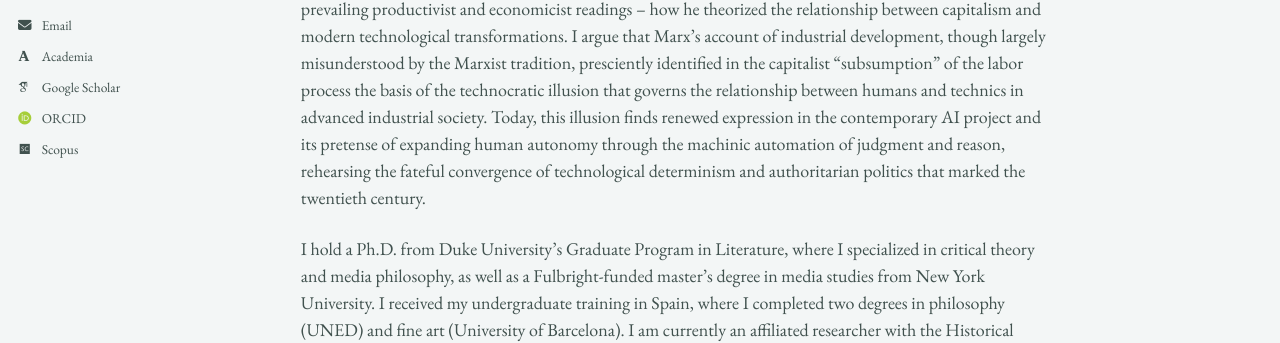
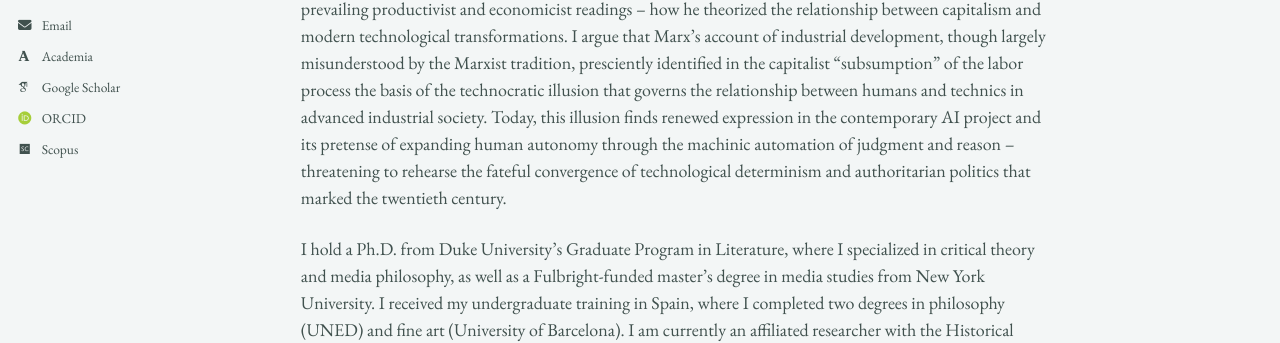
Before and after one commit to epujol90/epujol90.github.io, a Jekyll site: the page built from _pages/about.md, in a window 1280 px wide and 1123 px high. Shown: the part 413-756 px from the top of the window. Built offline with Jekyll 4.4.1, drawn with Linux system fonts in a browser that asks for light colours; some web fonts are replaced; a script bundle is joined from its source files by our own code; library files that are not in the unit come from our copies; some of the changed text lies outside the part shown.

Commit message:
Update about.md

```diff
--- a/_pages/about.md
+++ b/_pages/about.md
@@ -8,6 +8,6 @@ redirect_from:
 ---
 I am a scholar of technology, media, and aesthetics trained in continental philosophy and critical theory in Europe and the United States. My research examines how the material infrastructures of the modern world embody and uphold relations of power and domination, despite professing to liberate humanity from scarcity and toil. In addressing this paradox, I work from the understanding that technical systems are constitutive of -- rather than external to -- human agency, culture, and institutions, and that a social ontology of technology is therefore necessary to make sense of our inherently technical nature and how power operates through it.
 
-In my doctoral research, I focused on the _longue durée_ of industrial modernity and the machine-mediated ordering of life in technologized society, tracing its roots to the nineteenth century. My dissertation, “Karl Marx, Philosopher of Technics: Critique, Alienation, and the Materiality of Social Power,” grounds this historical inquiry in Marx’s engagement with the industrial literature of his time, reconstructing -- against prevailing productivist and economicist readings -- how he theorized the relationship between capitalism and modern technological transformations. I argue that Marx’s account of industrial development, though largely misunderstood by the Marxist tradition, presciently identified in the capitalist "subsumption" of the labor process the basis of the technocratic illusion that governs the relationship between humans and technics in advanced industrial society. Today, this illusion finds renewed expression in the contemporary AI project and its pretense of expanding human autonomy through the machinic automation of judgment and reason, rehearsing the fateful convergence of technological determinism and authoritarian politics that marked the twentieth century.
+In my doctoral research, I focused on the _longue durée_ of industrial modernity and the machine-mediated ordering of life in technologized society, tracing its roots to the nineteenth century. My dissertation, “Karl Marx, Philosopher of Technics: Critique, Alienation, and the Materiality of Social Power,” grounds this historical inquiry in Marx’s engagement with the industrial literature of his time, reconstructing -- against prevailing productivist and economicist readings -- how he theorized the relationship between capitalism and modern technological transformations. I argue that Marx’s account of industrial development, though largely misunderstood by the Marxist tradition, presciently identified in the capitalist "subsumption" of the labor process the basis of the technocratic illusion that governs the relationship between humans and technics in advanced industrial society. Today, this illusion finds renewed expression in the contemporary AI project and its pretense of expanding human autonomy through the machinic automation of judgment and reason -- threatening to rehearse the fateful convergence of technological determinism and authoritarian politics that marked the twentieth century.
 
 I hold a Ph.D. from Duke University’s Graduate Program in Literature, where I specialized in critical theory and media philosophy, as well as a Fulbright-funded master’s degree in media studies from New York University. I received my undergraduate training in Spain, where I completed two degrees in philosophy (UNED) and fine art (University of Barcelona). I am currently an affiliated researcher with the Historical Materialism Studies Group of the Societat Catalana de Filosofia -- the philosophy section of the Institut d’Estudis Catalans, the highest academic body for the Catalan language and culture. My work has appeared in _South Atlantic Quarterly_ and _Marx and Philosophy Review of Books_, with further articles under review at _Historical Materialism_ and _Theory, Culture & Society_, and an essay in preparation for a special issue of _Qui Parle_. Alongside my research, I have developed substantive experience in writing pedagogy, including two years of writing center practice at Duke’s Thompson Writing Studio and teaching writing-intensive courses on media theory, philosophy of technology, and the history and politics of AI.
```
